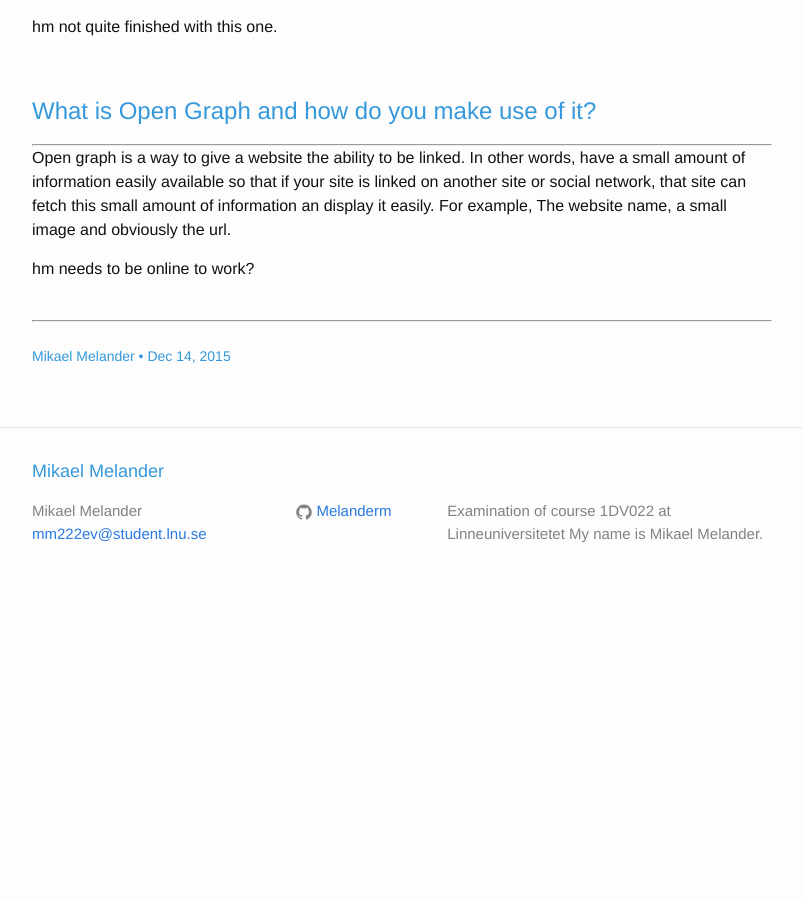
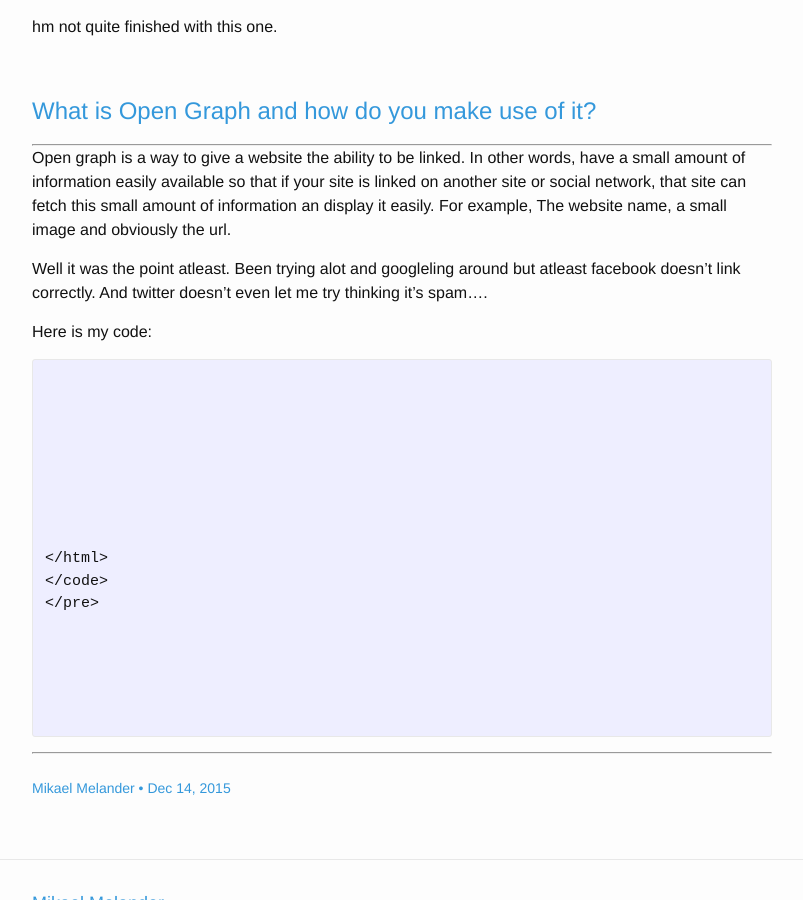
Before and after one commit to Melanderm/melanderm.github.io, a Jekyll site: the page built from _posts/2015-12-14-css .markdown, in a window 1280 px wide and 900 px high, scrolled down 2727 px. Shown: the whole window, without its empty margins (238-1041 px from the left). Built offline with Jekyll 4.4.1, drawn with Linux system fonts in a browser that asks for light colours; before the commit the page ends 3332 px from its top, so only the background shows below that.

Commit message:
Adding abit more to my post

```diff
--- a/_posts/2015-12-14-css .markdown
+++ b/_posts/2015-12-14-css .markdown
@@ -123,6 +123,22 @@ Open graph is a way to give a website the ability to be linked.
 In other words, have a small amount of information easily available so that if your site is linked on another site or social network, that site can fetch this small amount of information an display it easily.
 For example, The website name, a small image and obviously the url.
 
-hm needs to be online to work?
+Well it was the point atleast. Been trying alot and googleling around but atleast facebook doesn't link correctly. And twitter doesn't even let me try thinking it's spam....
+
+Here is my code:
+<pre>
+<code>
+<head prefix="og: http://ogp.me/ns# fb: http://ogp.me/ns/fb#
+                  website: http://ogp.me/ns/website#">
+<head>
+    <title>The Rock (1996)</title>
+    <meta property="og:title" content="Mikael Melander - 1DV002" />
+    <meta property="og:url" content="http://melanderm.github.io" />
+    <meta property="og:image" content="http://melanderm.github.io/img/placeholder.png" />
+</head>
+</html>
+</code>
+</pre>
+
 <br>
 <br>
--- a/index.html
+++ b/index.html
@@ -2,7 +2,7 @@
 layout: default
 ---
 <head prefix="og: http://ogp.me/ns# fb: http://ogp.me/ns/fb#
-                  website: http://ogp.me/ns/website#"
+                  website: http://ogp.me/ns/website#">
 <head>
     <title>The Rock (1996)</title>
     <meta property="og:title" content="Mikael Melander - 1DV002" />
```
